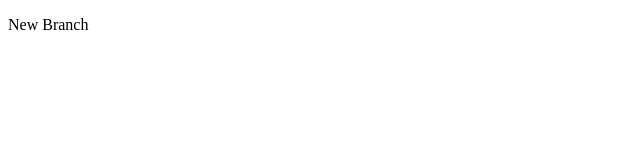
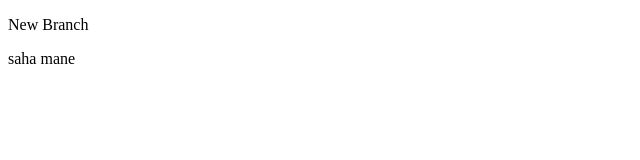
Before and after one commit to ariphamzah/Latihan, a plain HTML site: page hamskuy.html in a window 1280 px wide. Shown: the full height of the page, 0-640 px from the left. Drawn offline with Linux system fonts and the light colour scheme.

Commit message:
add changes

```diff
--- a/hamskuy.html
+++ b/hamskuy.html
@@ -8,5 +8,6 @@
   </head>
   <body>
     <p>New Branch</p>
+    <p>saha mane</p>
   </body>
 </html>
```
